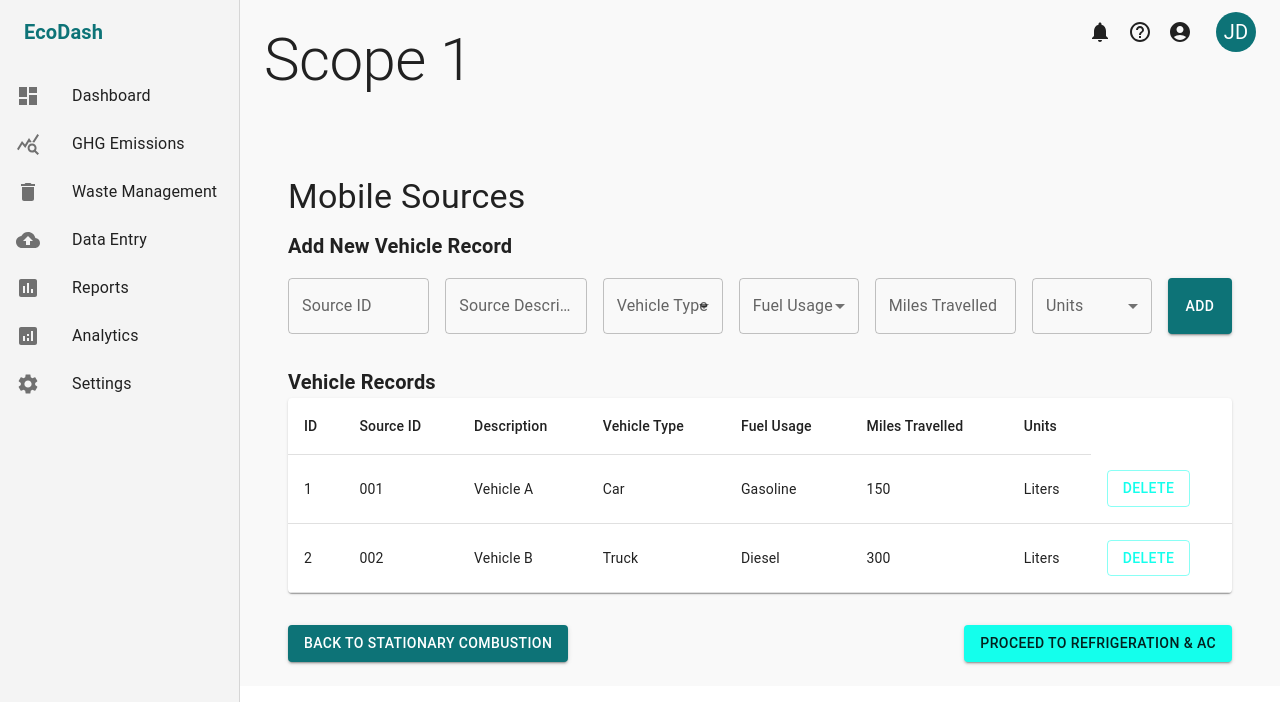
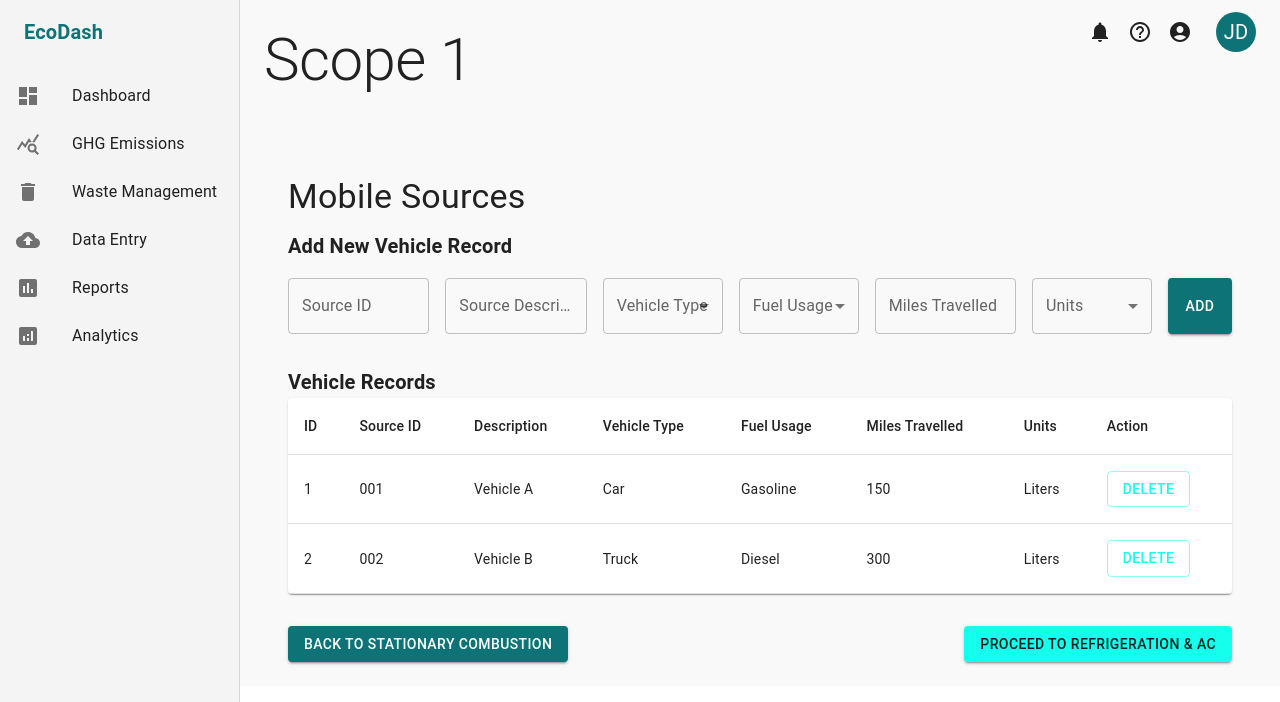
Before and after one commit to AbubakarMirza1/Kavish, a React (Create React App) app in the folder frontend/: page /Scope1MS in a window 1280 px wide. Shown: the top 702 px of the page. Built offline with nearby package versions, Linux system fonts and the light colour scheme.

Commit message:
Update Scope1MS.js

```diff
--- a/frontend/src/screens/Scope1MS.js
+++ b/frontend/src/screens/Scope1MS.js
@@ -43,11 +43,11 @@ import {
   CloudUpload as DataEntryIcon,
   Assessment as ReportsIcon,
   Analytics as AnalyticsIcon,
-  Settings as SettingsIcon,
+  Notifications as NotificationsIcon,
   HelpOutline as HelpIcon,
-  Notifications as NotificationsIcon,
   AccountCircle as ProfileIcon,
 } from '@mui/icons-material';
+import { useNavigate } from 'react-router-dom';
 
 const initialData = [
   { id: 1, sourceId: '001', description: 'Vehicle A', vehicleType: 'Car', fuelUsage: 'Gasoline', unit: 'Liters', milesTravelled: 150 },
@@ -55,6 +55,8 @@ const initialData = [
 ];
 
 const MobileSourcePage = () => {
+  const navigate = useNavigate();
+
   const [formValues, setFormValues] = useState({
     sourceId: '',
     description: '',
@@ -99,6 +101,19 @@ const MobileSourcePage = () => {
     setOpenDialog(false);
   };
 
+  const handleSectionNavigation = (section) => {
+    setSelectedSection(section);
+    const routes = {
+      dashboard: '/dashboard',
+      emissions: '/GHGEmissions',
+      waste: '/WasteManagement',
+      'data-entry': '/Scope1SC',
+      reports: '/Reports',
+      analytics: '/analytics',
+    };
+    navigate(routes[section]);
+  };
+
   const theme = createTheme({
     palette: {
       primary: { main: '#0D7377' },
@@ -118,7 +133,6 @@ const MobileSourcePage = () => {
     { label: 'Data Entry', icon: <DataEntryIcon />, section: 'data-entry' },
     { label: 'Reports', icon: <ReportsIcon />, section: 'reports' },
     { label: 'Analytics', icon: <AnalyticsIcon />, section: 'analytics' },
-    { label: 'Settings', icon: <SettingsIcon />, section: 'settings' },
   ];
 
   return (
@@ -144,15 +158,15 @@ const MobileSourcePage = () => {
             </Typography>
           </Toolbar>
           <List>
-            {sidebarSections.map((section) => (
+            {sidebarSections.map(({ label, icon, section }) => (
               <ListItem
                 button
-                key={section.section}
-                selected={selectedSection === section.section}
-                onClick={() => setSelectedSection(section.section)}
+                key={section}
+                selected={selectedSection === section}
+                onClick={() => handleSectionNavigation(section)}
               >
-                <ListItemIcon>{section.icon}</ListItemIcon>
-                <ListItemText primary={section.label} />
+                <ListItemIcon>{icon}</ListItemIcon>
+                <ListItemText primary={label} />
               </ListItem>
             ))}
           </List>
@@ -190,28 +204,11 @@ const MobileSourcePage = () => {
             <Box sx={{ mb: 4 }}>
               <Typography variant="h6">Add New Vehicle Record</Typography>
               <Box component="form" sx={{ display: 'flex', gap: 2, mt: 2 }}>
-                <TextField
-                  label="Source ID"
-                  name="sourceId"
-                  value={formValues.sourceId}
-                  onChange={handleInputChange}
-                  variant="outlined"
-                />
-                <TextField
-                  label="Source Description"
-                  name="description"
-                  value={formValues.description}
-                  onChange={handleInputChange}
-                  variant="outlined"
-                />
+                <TextField label="Source ID" name="sourceId" value={formValues.sourceId} onChange={handleInputChange} variant="outlined" />
+                <TextField label="Source Description" name="description" value={formValues.description} onChange={handleInputChange} variant="outlined" />
                 <FormControl variant="outlined" sx={{ minWidth: 120 }}>
                   <InputLabel>Vehicle Type</InputLabel>
-                  <Select
-                    name="vehicleType"
-                    value={formValues.vehicleType}
-                    onChange={handleInputChange}
-                    label="Vehicle Type"
-                  >
+                  <Select name="vehicleType" value={formValues.vehicleType} onChange={handleInputChange} label="Vehicle Type">
                     {vehicleTypeOptions.map((type) => (
                       <MenuItem key={type} value={type}>
                         {type}
@@ -221,12 +218,7 @@ const MobileSourcePage = () => {
                 </FormControl>
                 <FormControl variant="outlined" sx={{ minWidth: 120 }}>
                   <InputLabel>Fuel Usage</InputLabel>
-                  <Select
-                    name="fuelUsage"
-                    value={formValues.fuelUsage}
-                    onChange={handleInputChange}
-                    label="Fuel Usage"
-                  >
+                  <Select name="fuelUsage" value={formValues.fuelUsage} onChange={handleInputChange} label="Fuel Usage">
                     {fuelUsageOptions.map((fuel) => (
                       <MenuItem key={fuel} value={fuel}>
                         {fuel}
@@ -234,22 +226,10 @@ const MobileSourcePage = () => {
                     ))}
                   </Select>
                 </FormControl>
-                <TextField
-                  label="Miles Travelled"
-                  name="milesTravelled"
-                  type="number"
-                  value={formValues.milesTravelled}
-                  onChange={handleInputChange}
-                  variant="outlined"
-                />
+                <TextField label="Miles Travelled" name="milesTravelled" type="number" value={formValues.milesTravelled} onChange={handleInputChange} variant="outlined" />
                 <FormControl variant="outlined" sx={{ minWidth: 120 }}>
                   <InputLabel>Units</InputLabel>
-                  <Select
-                    name="unit"
-                    value={formValues.unit}
-                    onChange={handleInputChange}
-                    label="Units"
-                  >
+                  <Select name="unit" value={formValues.unit} onChange={handleInputChange} label="Units">
                     {unitOptions.map((unit) => (
                       <MenuItem key={unit} value={unit}>
                         {unit}
@@ -276,6 +256,7 @@ const MobileSourcePage = () => {
                     <TableCell>Fuel Usage</TableCell>
                     <TableCell>Miles Travelled</TableCell>
                     <TableCell>Units</TableCell>
+                    <TableCell>Action</TableCell>
                   </TableRow>
                 </TableHead>
                 <TableBody>
@@ -289,7 +270,7 @@ const MobileSourcePage = () => {
                       <TableCell>{row.milesTravelled}</TableCell>
                       <TableCell>{row.unit}</TableCell>
                       <TableCell>
-                        <Button variant="outlined" color="secondary" onClick={() => handleDeleteRow(row.id)}>
+                        <Button variant="outlined" color="secondary" onClick={() => handleClickOpen(row.id)}>
                           Delete
                         </Button>
                       </TableCell>
@@ -301,18 +282,10 @@ const MobileSourcePage = () => {
 
             {/* Navigation Buttons */}
             <Box sx={{ display: 'flex', justifyContent: 'space-between', mt: 4 }}>
-              <Button
-                variant="contained"
-                color="primary"
-                onClick={() => (window.location.href = '/Scope1SC')}
-              >
+              <Button variant="contained" color="primary" onClick={() => navigate('/Scope1SC')}>
                 Back to Stationary Combustion
               </Button>
-              <Button
-                variant="contained"
-                color="secondary"
-                onClick={() => (window.location.href = '/Scope1RA')}
-              >
+              <Button variant="contained" color="secondary" onClick={() => navigate('/Scope1RA')}>
                 Proceed to Refrigeration & AC
               </Button>
             </Box>
```
